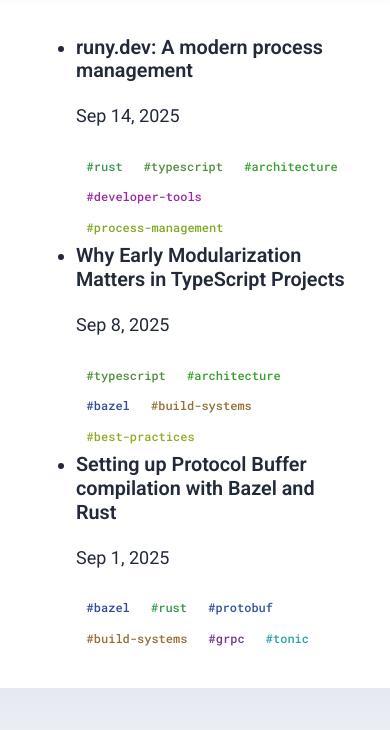
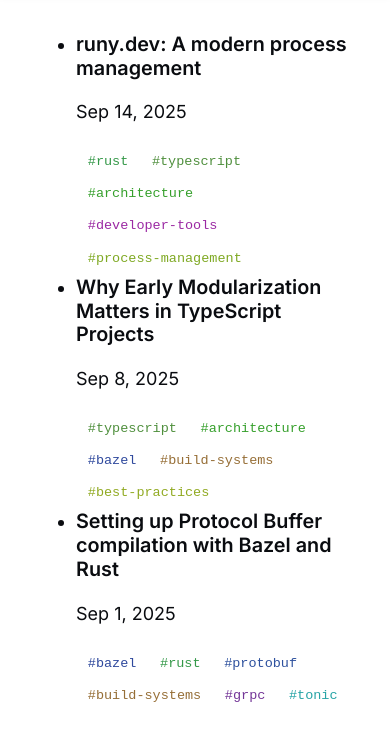
Before and after one commit to s-panferov/stanislav.blog, a React app in the folder nextjs-blog/: page / in a window 390 px wide. Shown: the part 74-804 px from the top of the page. Built offline with nearby package versions, Linux system fonts and the light colour scheme.

Commit message:
Apply Josh Comeau-inspired design to blog
- Implement Josh's color palette with HSL values for light/dark themes
- Update typography: Inter font family and Fira Code for monospace
- Enhance article styling with better spacing and typography
- Improve code block appearance with syntax highlighting colors
- Add smoother transitions and better visual hierarchy
- Update responsive design for mobile devices

```diff
--- a/nextjs-blog/app/globals.css
+++ b/nextjs-blog/app/globals.css
@@ -1,39 +1,86 @@
-@import url('https://fonts.googleapis.com/css2?family=Roboto:wght@400;500;600;700&display=swap');
-@import url('https://fonts.googleapis.com/css2?family=Roboto+Mono:wght@400;500&display=swap');
+@import url('https://fonts.googleapis.com/css2?family=Inter:wght@400;500;600;700&display=swap');
+@import url('https://fonts.googleapis.com/css2?family=Fira+Code:wght@400;500;600&display=swap');
 
 :root {
-  /* Light theme colors */
-  --bg-primary: #ffffff;
-  --bg-secondary: #f6f8fa;
-  --text-primary: rgb(34, 41, 57);
-  --text-secondary: rgb(96, 115, 159);
-  --text-heading: rgb(15, 18, 25);
-  --accent: #0066cc;
-  --accent-dark: #004080;
-  --border: rgba(229, 233, 240, 0.5);
-  --code-bg: rgba(229, 233, 240, 0.3);
-  --gray: rgb(96, 115, 159);
-  --gray-light: rgb(229, 233, 240);
+  /* Josh Comeau's Light Theme Colors */
+  --color-text: hsl(222deg 22% 5%);
+  --color-background: hsl(0deg 0% 100%);
+  --color-blurred-background: hsl(0deg 0% 95% / 0.75);
+  --color-primary: hsl(240deg 95% 62%);
+  --color-secondary: hsl(333deg 100% 45%);
+  --color-tertiary: hsl(255deg 85% 30%);
+  --color-decorative: hsl(200deg 75% 65%);
 
-  /* Tag colors for theme switching */
+  /* Gray scale */
+  --color-gray-50: hsl(225deg 40% 96%);
+  --color-gray-100: hsl(225deg 25% 92%);
+  --color-gray-200: hsl(225deg 16% 86%);
+  --color-gray-300: hsl(225deg 8% 80%);
+  --color-gray-400: hsl(225deg 8% 70%);
+  --color-gray-500: hsl(225deg 7% 60%);
+  --color-gray-600: hsl(225deg 15% 50%);
+  --color-gray-700: hsl(225deg 12% 40%);
+  --color-gray-800: hsl(225deg 20% 30%);
+  --color-gray-900: hsl(225deg 25% 20%);
+  --color-gray-1000: hsl(225deg 15% 15%);
+
+  /* Syntax highlighting */
+  --syntax-bg: hsl(213deg 80% 95%);
+  --syntax-highlight: hsl(225deg 25% 93%);
+  --syntax-txt: hsl(0deg 0% 16%);
+  --syntax-comment: hsl(225deg 15% 42%);
+  --syntax-prop: hsl(327deg 100% 43%);
+  --syntax-str: hsl(259deg 100% 56%);
+  --syntax-fn: hsl(231deg 99% 62%);
+
+  --color-code-bg: hsl(213deg 80% 95%);
+
+  /* Compatibility aliases */
+  --bg-primary: var(--color-background);
+  --text-primary: var(--color-text);
+  --accent: var(--color-primary);
   --tag-lightness: 40%;
   --tag-text-lightness: 95%;
 }
 
 [data-theme="dark"] {
-  /* Dark theme colors */
-  --bg-primary: #0d1117;
-  --bg-secondary: #161b22;
-  --text-primary: #c9d1d9;
-  --text-secondary: #8b949e;
-  --text-heading: #f0f6fc;
-  --accent: #58a6ff;
-  --accent-dark: #1f6feb;
-  --border: rgba(48, 54, 61, 0.5);
-  --code-bg: rgba(48, 54, 61, 0.3);
-  --gray: rgb(139, 148, 158);
-  --gray-light: rgb(48, 54, 61);
+  /* Josh Comeau's Dark Theme Colors */
+  --color-text: hsl(210deg 10% 90%);
+  --color-background: hsl(210deg 15% 6%);
+  --color-blurred-background: hsl(210deg 15% 6% / 0.75);
+  --color-primary: hsl(225deg 100% 75%);
+  --color-secondary: hsl(333deg 100% 55%);
+  --color-tertiary: hsl(280deg 100% 85%);
+  --color-decorative: hsl(200deg 50% 60%);
 
+  /* Gray scale */
+  --color-gray-50: hsl(210deg 19% 9%);
+  --color-gray-100: hsl(210deg 15% 12%);
+  --color-gray-200: hsl(210deg 15% 18%);
+  --color-gray-300: hsl(210deg 10% 30%);
+  --color-gray-400: hsl(210deg 9% 40%);
+  --color-gray-500: hsl(210deg 8% 50%);
+  --color-gray-600: hsl(210deg 12% 55%);
+  --color-gray-700: hsl(210deg 14% 66%);
+  --color-gray-800: hsl(210deg 20% 77%);
+  --color-gray-900: hsl(210deg 25% 88%);
+  --color-gray-1000: hsl(210deg 25% 96%);
+
+  /* Syntax highlighting */
+  --syntax-bg: hsl(210deg 15% 6%);
+  --syntax-highlight: hsl(210deg 30% 18%);
+  --syntax-txt: hsl(0deg 0% 100%);
+  --syntax-comment: hsl(200deg 18% 51%);
+  --syntax-prop: hsl(326deg 100% 61%);
+  --syntax-str: hsl(259deg 100% 71%);
+  --syntax-fn: hsl(195deg 100% 50%);
+
+  --color-code-bg: hsl(210deg 15% 12%);
+
+  /* Compatibility aliases */
+  --bg-primary: var(--color-background);
+  --text-primary: var(--color-text);
+  --accent: var(--color-primary);
   --tag-lightness: 65%;
   --tag-text-lightness: 10%;
 }
@@ -46,15 +93,15 @@
 body {
   padding: 0;
   margin: 0;
-  font-family: "Roboto", sans-serif;
-  background-color: var(--bg-primary);
-  color: var(--text-primary);
-  font-size: 16px;
-  line-height: 1.7;
+  font-family: "Inter", -apple-system, BlinkMacSystemFont, "Segoe UI", Roboto, "Helvetica Neue", Arial, sans-serif;
+  background-color: var(--color-background);
+  color: var(--color-text);
+  font-size: 18px;
+  line-height: 1.6;
   font-weight: 400;
   -webkit-font-smoothing: antialiased;
   -moz-osx-font-smoothing: grayscale;
-  transition: background-color 0.3s ease, color 0.3s ease;
+  transition: background-color 350ms cubic-bezier(0.41, 0.1, 0.13, 1), color 350ms cubic-bezier(0.41, 0.1, 0.13, 1);
   text-align: left;
   word-wrap: break-word;
   overflow-wrap: break-word;
@@ -129,21 +176,29 @@
 }
 
 code {
-  padding: 2px 5px;
-  border-radius: 3px;
-  font-size: 0.9em;
+  font-family: "Fira Code", Consolas, Monaco, "Andale Mono", "Ubuntu Mono", monospace;
+  padding: 2px 6px;
+  border-radius: 4px;
+  font-size: 0.875em;
   font-weight: 400;
+  background-color: var(--color-code-bg);
+  color: var(--syntax-txt);
 }
 
 pre {
-  padding: 1em;
-  border-radius: 4px;
+  font-family: "Fira Code", Consolas, Monaco, "Andale Mono", "Ubuntu Mono", monospace;
+  padding: 1.25em 1.5em;
+  border-radius: 8px;
   overflow-x: auto;
-  font-size: 0.9em;
+  font-size: 0.875em;
+  line-height: 1.6;
+  background-color: var(--syntax-bg);
 }
 
 pre > code {
   all: unset;
+  font-family: inherit;
+  color: var(--syntax-txt);
 }
 
 blockquote {
```
Also changed, not shown: nextjs-blog/app/posts/post.module.css (+75 -47 lines).
